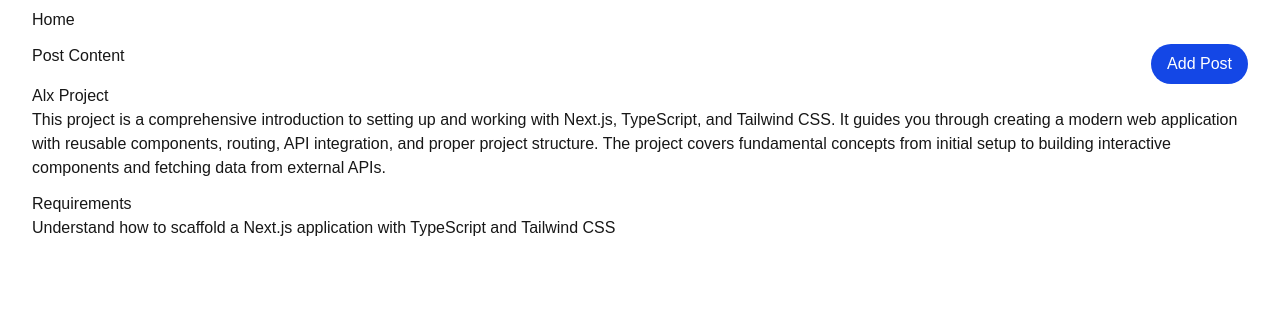
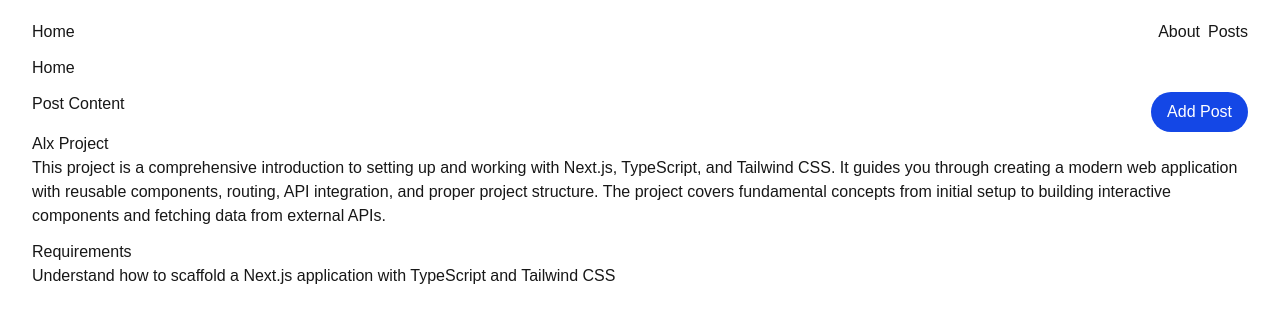
Before and after one commit to faithakinbobola/alx-project-0x02-setup, a Next.js app in the folder alx-project-0x02/: page /home in a window 1280 px wide. Shown: the top 322 px of the page. Built offline with nearby package versions, Linux system fonts and the light colour scheme.

Commit message:
Implement Navigation and Layout

```diff
--- a/alx-project-0x02/components/layout/Header.tsx
+++ b/alx-project-0x02/components/layout/Header.tsx
@@ -2,7 +2,7 @@ import Link from "next/link";
 
 const Header: React.FC = () => {
     return (
-        <div className="flex justify-between px-4 py-3">
+        <div className="flex justify-between py-3">
             <Link href="/home">Home</Link>
             <div className="flex gap-2">
                 <Link href="/about">About</Link>
--- a/alx-project-0x02/pages/about.tsx
+++ b/alx-project-0x02/pages/about.tsx
@@ -1,9 +1,11 @@
 import Button from "@/components/common/Button";
+import Header from "@/components/layout/Header";
 import { type ButtonProps } from "@/interfaces";
 
 const About: React.FC<ButtonProps>= () => {
     return (
         <div>
+            <Header/>
             <h1>About</h1>
             <Button
                 label="Small Rounded-sm"
--- a/alx-project-0x02/pages/home.tsx
+++ b/alx-project-0x02/pages/home.tsx
@@ -1,5 +1,6 @@
 import Card from "@/components/common/Card";
 import PostModal from "@/components/common/PostModal";
+import Header from "@/components/layout/Header";
 import { CardProps, PostData } from "@/interfaces";
 import { useState } from "react";
 
@@ -14,6 +15,7 @@ const Home: React.FC<CardProps[]> = () => {
     return (
         <div className="px-8 py-2">
             <div>
+                <Header/>
                 <h1 className="pb-3">Home</h1>
                 <div className="flex justify-between">
                     <h1 className="flex justify-between">Post Content</h1>
--- a/alx-project-0x02/pages/posts.tsx
+++ b/alx-project-0x02/pages/posts.tsx
@@ -1,6 +1,9 @@
+import Header from "@/components/layout/Header";
+
 const Posts: React.FC =() => {
     return (
         <div>
+            <Header/>
             <h1>Posts</h1>
         </div>
     )
```
